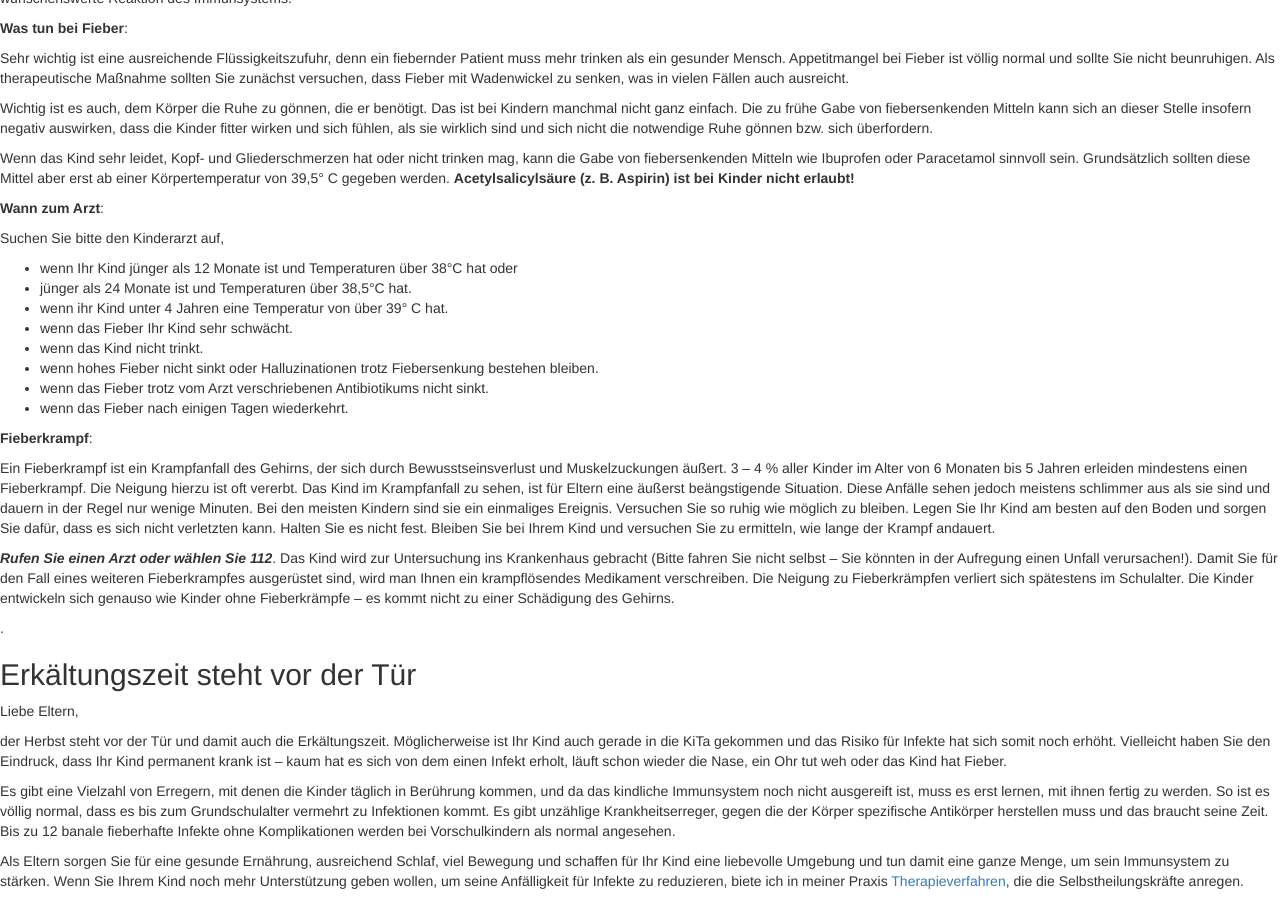
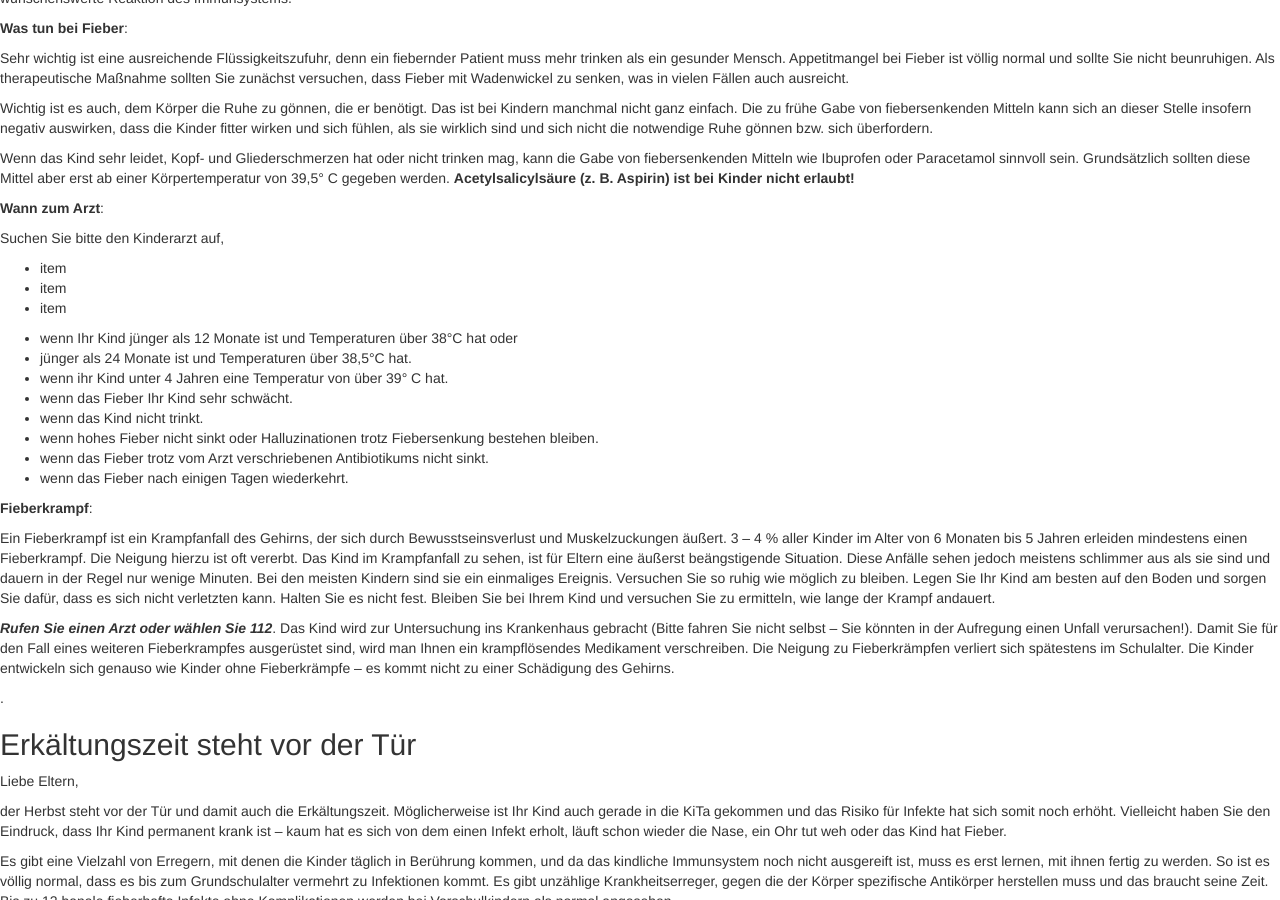
Before and after one commit to heilpraktiker/heilpraktiker.github.io, a Jekyll site: the page built from _posts/2014-09-01-hallo-welt.md, in a window 1280 px wide and 900 px high, scrolled down 991 px. Built offline with Jekyll 4.4.1, drawn with Linux system fonts in a browser that asks for light colours; nearby versions of some CDN libraries; comment, search, counter and statistics services are not loaded.

Commit message:
Updated 2014-09-01-hallo-welt.md

```diff
--- a/_posts/2014-09-01-hallo-welt.md
+++ b/_posts/2014-09-01-hallo-welt.md
@@ -35,6 +35,11 @@ Wenn das Kind sehr leidet, Kopf- und Gliederschmerzen hat oder nicht trinken mag
 **Wann zum Arzt**:
 
 Suchen Sie bitte den Kinderarzt auf,
+- item
+- item
+- item
+
+
 - wenn Ihr Kind jünger als 12 Monate ist und Temperaturen über 38°C hat oder
 - jünger als 24 Monate ist und Temperaturen über 38,5°C hat.
 - wenn ihr Kind unter 4 Jahren eine Temperatur von über 39° C hat.
```
